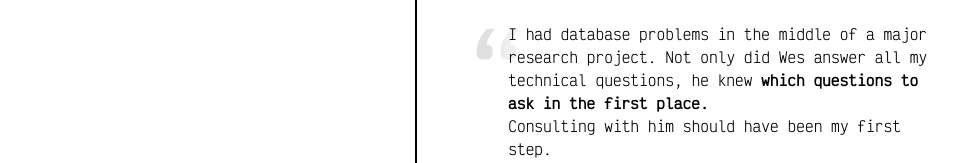
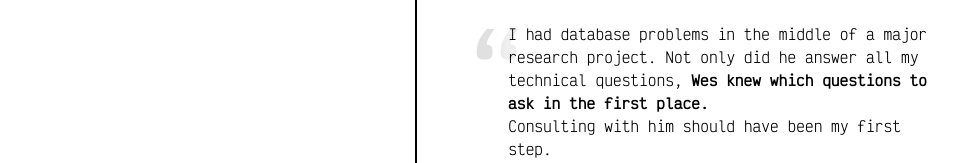
Before and after one commit to weslord/weslord.com, a plain HTML site: page index.html in a window 1280 px wide. Shown: the part 1607-1770 px from the top of the page, without its empty margins (127-1097 px from the left). Drawn offline with Linux system fonts and the light colour scheme.

Commit message:
Update Steve's testimonial

```diff
--- a/index.html
+++ b/index.html
@@ -208,8 +208,8 @@
             <div class='testimonial'>
                 <div class='quote'>
                     I had database problems in the middle of a major research project.
-                    Not only did Wes answer all my technical questions, he knew <b>which
-                    questions to ask in the first place.</b><br />
+                    Not only did he answer all my technical questions, <b>Wes knew which
+                    questions to ask in the first place.</b></br>
                     Consulting with him should have been my first step.
                 </div>
                 <div class='attribution'>
```
